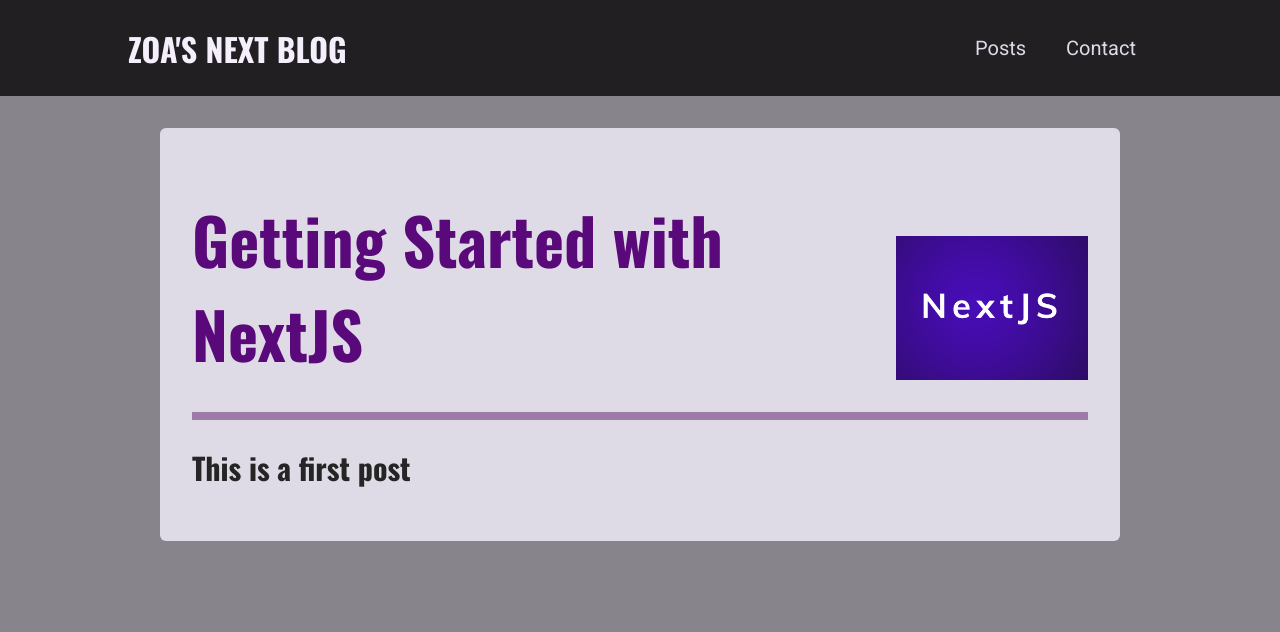
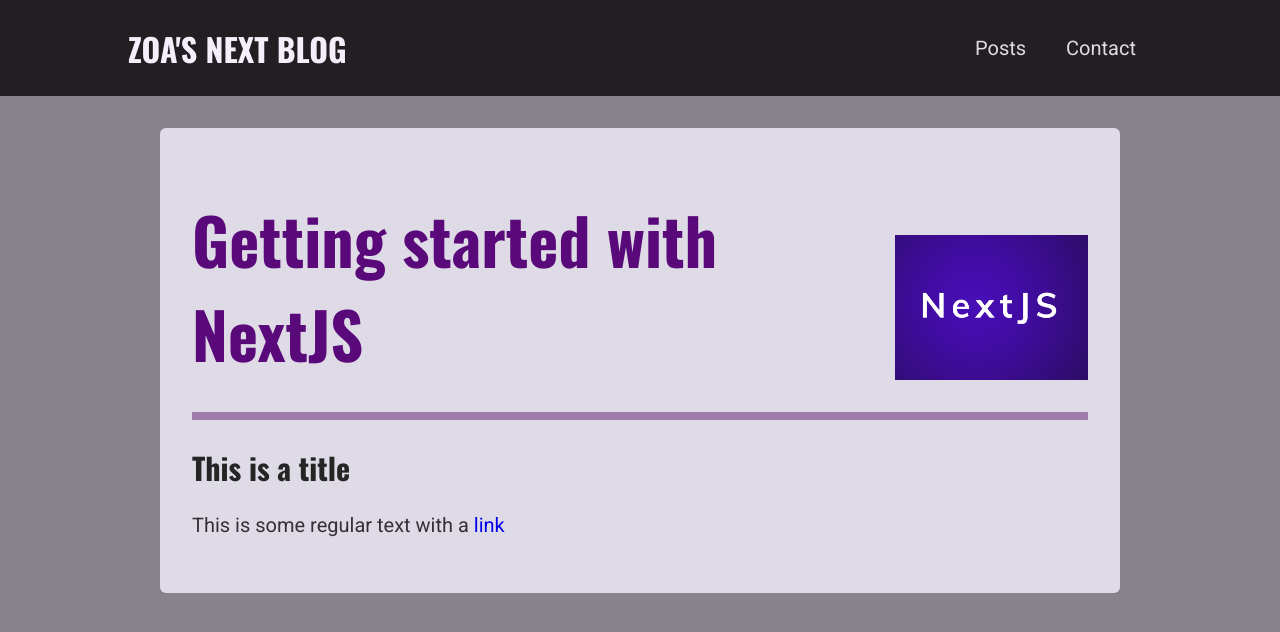
Before and after one commit to tanjanobel/nextjs-blog-app, a Next.js app: page /posts/getting-started-with-nextjs in a window 1280 px wide. Shown: the top 632 px of the page. Built offline with nearby package versions, Linux system fonts and the light colour scheme.

Commit message:
Render dynamic post pages and paths

```diff
--- a/components/posts/post-detail/post-content.js
+++ b/components/posts/post-detail/post-content.js
@@ -3,22 +3,16 @@ import ReactMarkdown from "react-markdown";
 import PostHeader from "./post-header";
 import classes from "./post-content.module.css"
 
-const DUMMY_POST =     {
-    slug: 'getting-started-with-nextjs',
-    title: 'Getting Started with NextJS',
-    image: 'getting-started-nextjs.png',
-    date: '2022-02-10',
-    content: '# This is a first post',
-};
+const PostContent = (props) => {
+    const {post} = props;
 
-const PostContent = () => {
-    const imagePath = `/images/posts/${DUMMY_POST.slug}/${DUMMY_POST.image}`
+    const imagePath = `/images/posts/${post.slug}/${post.image}`
 
     return (
         <article className={classes.content}>
-            <PostHeader title={DUMMY_POST.title} image={imagePath} />
+            <PostHeader title={post.title} image={imagePath} />
             <ReactMarkdown>
-                {DUMMY_POST.content}
+                {post.content}
             </ReactMarkdown>
         </article>
     );
--- a/lib/posts-util.js
+++ b/lib/posts-util.js
@@ -2,15 +2,19 @@ import fs from "fs";
 import path from "path";
 
 import matter from "gray-matter";
+import Slug from "../pages/posts/[slug]";
 
 const postsDirectory = path.join(process.cwd(), 'posts');
 
-const getPostData = (fileName) => {
-    const filePath = path.join(postsDirectory, fileName);
+export const getPostsFiles = () => {
+    return fs.readdirSync(postsDirectory);
+}
+
+export const getPostData = (postIdentifier) => {
+    const postSlug = postIdentifier.replace(/\.md$/, ''); // Removes the file extension
+    const filePath = path.join(postsDirectory, `${postSlug}.md`);
     const fileContent = fs.readFileSync(filePath, 'utf-8');
     const { data, content } = matter(fileContent);
-
-    const postSlug = fileName.replace(/\.md$/, ''); // Removes the file extension
 
     const postData = {
         slug: postSlug,
@@ -22,7 +26,7 @@ const getPostData = (fileName) => {
 };
 
 export const getAllPosts = () => {
-    const postFiles = fs.readdirSync(postsDirectory);
+    const postFiles = getPostsFiles();
 
     const allPosts = postFiles.map(postFile => {
         return getPostData(postFile);
--- a/pages/posts/[slug].js
+++ b/pages/posts/[slug].js
@@ -1,9 +1,35 @@
 import PostContent from "../../components/posts/post-detail/post-content";
+import { getPostData, getPostsFiles } from "../../lib/posts-util";
 
-const PostDetailPage= () => {
+const PostDetailPage = (props) => {
     return (
-        <PostContent />
+        <PostContent post={props.post} />
     );
 };
 
+export const getStaticProps = (context) => {
+    const { params } = context;
+    const { slug } = params;
+
+    const postData = getPostData(slug);
+
+    return {
+        props: {
+            post: postData
+        },
+        revalidate: 600
+    };
+}
+
+export const getStaticPaths = () => {
+    const postFilenames = getPostsFiles();
+
+    const slugs = postFilenames.map((fileName) => fileName.replace(/\.md$/, ''));
+
+    return {
+        paths: slugs.map(slug => ({ params: { slug: slug } })),
+        fallback: false
+    };
+}
+
 export default PostDetailPage;
```
